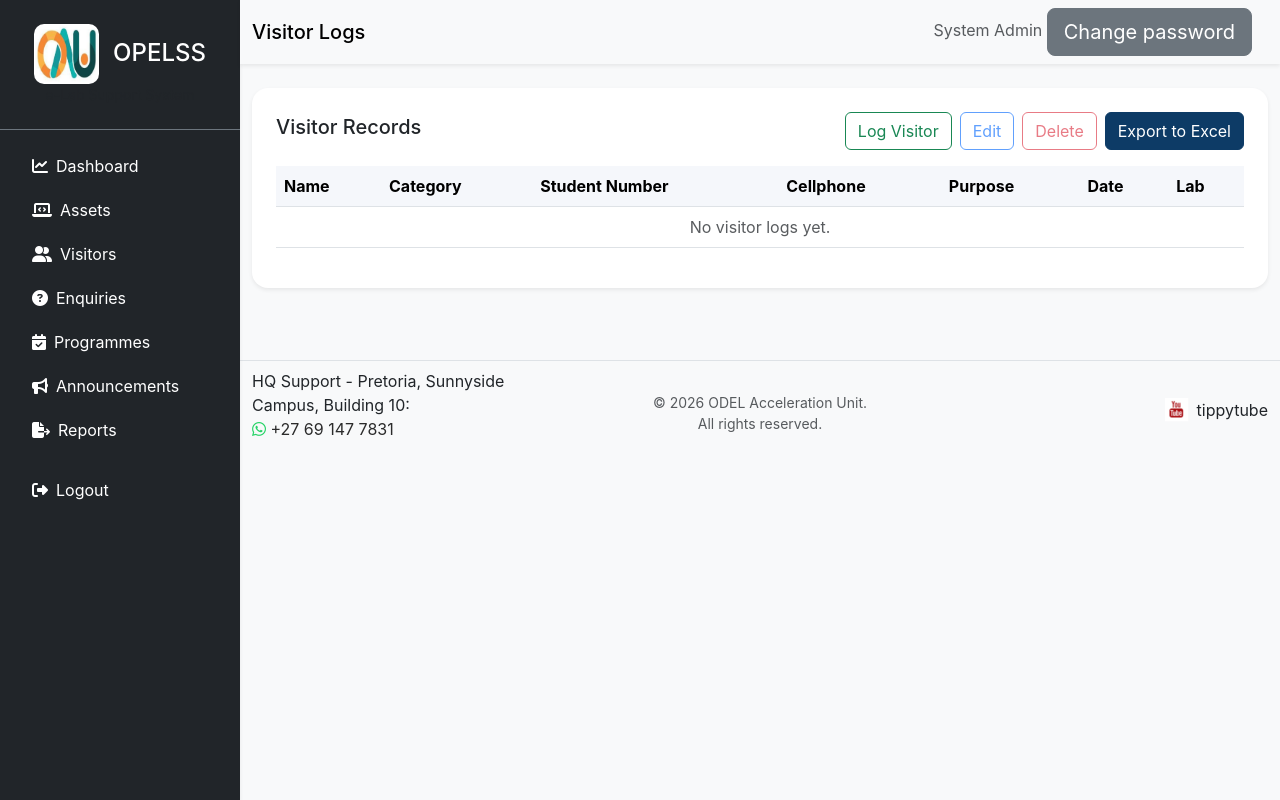
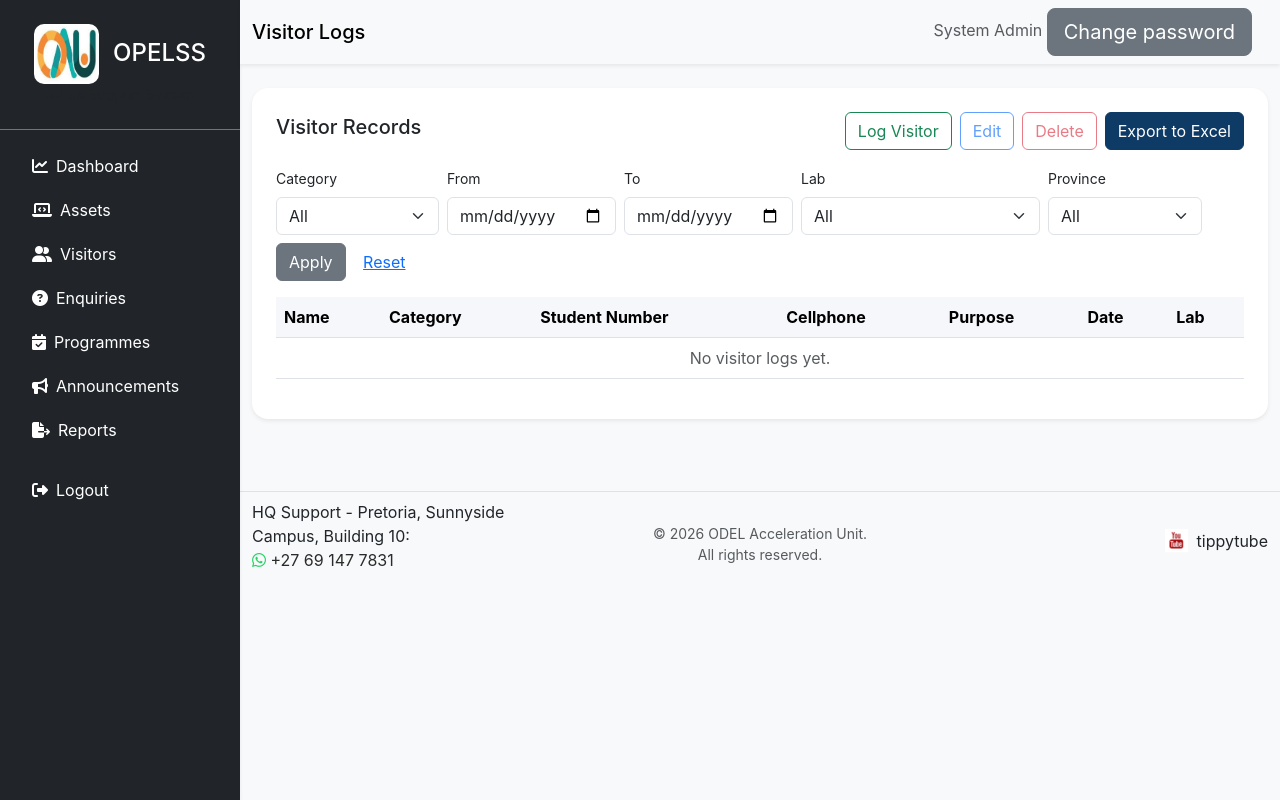
Before and after one commit to Mbuyelomuremela-lab/OPELSS, a Flask app: page /visitors/ in a window 1280 px wide. Run offline with Flask 3, Linux system fonts and the light colour scheme; a user stored in the database is signed in; data comes from the database, SQL or seed files in the repository; data that the repository does not hold is empty.

Commit message:
Add role-based filters to visitor records
Mirror the Assets filter pattern on the Visitors page. Lab Trainees can
filter by category and visit-date range; Admin and HQ Trainee can also
filter by lab and province. Lab Trainees remain restricted to their own
lab server-side, and injected lab_id/province_id params are ignored for
them. The export carries the active filters, and the date range bounds
are both optional.

Co-Authored-By: Claude Opus 4.8 <noreply@anthropic.com>

```diff
--- a/app/templates/visitors/index.html
+++ b/app/templates/visitors/index.html
@@ -10,9 +10,54 @@ header_title %}Visitor Logs{% endblock %} {% block content %}
           <button class="btn btn-outline-primary" id="visitorEditBtn" type="button" disabled>Edit</button>
           <button class="btn btn-outline-danger" id="visitorDeleteBtn" type="button" disabled>Delete</button>
           {% if current_user.role in ['Admin', 'HQ Trainee'] %}
-          <a class="btn btn-primary" href="{{ url_for('visitors.export') }}">Export to Excel</a>
+          <a class="btn btn-primary" href="{{ url_for('visitors.export', **request.args) }}">Export to Excel</a>
           {% endif %}
         </div>
+      </div>
+      <div class="mb-3">
+        <form id="visitorFiltersForm" method="get" class="row g-2 align-items-end">
+          <div class="col-auto">
+            <label class="form-label small">Category</label>
+            <select name="category" class="form-select">
+              <option value="">All</option>
+              {% for val, label in form.category.choices %}
+              <option value="{{ val }}" {% if selected_category == val %}selected{% endif %}>{{ label }}</option>
+              {% endfor %}
+            </select>
+          </div>
+          <div class="col-auto">
+            <label class="form-label small">From</label>
+            <input type="date" name="date_from" class="form-control" value="{{ selected_date_from }}" />
+          </div>
+          <div class="col-auto">
+            <label class="form-label small">To</label>
+            <input type="date" name="date_to" class="form-control" value="{{ selected_date_to }}" />
+          </div>
+          {% if current_user.role in ['Admin', 'HQ Trainee'] %}
+          <div class="col-auto">
+            <label class="form-label small">Lab</label>
+            <select name="lab_id" class="form-select">
+              <option value="">All</option>
+              {% for lab in labs %}
+              <option value="{{ lab.id }}" {% if selected_lab_id == lab.id %}selected{% endif %}>{{ lab.name }} ({{ lab.province.name }})</option>
+              {% endfor %}
+            </select>
+          </div>
+          <div class="col-auto">
+            <label class="form-label small">Province</label>
+            <select name="province_id" class="form-select">
+              <option value="">All</option>
+              {% for p in provinces %}
+              <option value="{{ p.id }}" {% if selected_province_id == p.id %}selected{% endif %}>{{ p.name }}</option>
+              {% endfor %}
+            </select>
+          </div>
+          {% endif %}
+          <div class="col-auto">
+            <button class="btn btn-secondary" type="submit">Apply</button>
+            <a class="btn btn-link" href="{{ url_for('visitors.index') }}">Reset</a>
+          </div>
+        </form>
       </div>
       <div class="table-responsive">
         <table class="table table-hover align-middle selectable-table" id="visitorsTable">
--- a/app/visitors/routes.py
+++ b/app/visitors/routes.py
@@ -1,3 +1,4 @@
+from datetime import datetime
 from flask import render_template, redirect, url_for, flash, request, send_file, abort, jsonify
 from flask_login import login_required, current_user
 from app.visitors import visitors_bp
@@ -10,24 +11,65 @@ from app.utils import role_required
 from app.extensions import db
 
 
+def _parse_date(value):
+    if not value:
+        return None
+    try:
+        return datetime.strptime(value, "%Y-%m-%d").date()
+    except ValueError:
+        return None
+
+
 @visitors_bp.route("/")
 @login_required
 def index():
+    category = request.args.get("category") or None
+    date_from = _parse_date(request.args.get("date_from"))
+    date_to = _parse_date(request.args.get("date_to"))
+    lab_filter = request.args.get("lab_id", type=int)
+    province_filter = request.args.get("province_id", type=int)
+
+    query = Visitor.query.join(Lab)
+
     if current_user.role == "Lab Trainee":
         if not current_user.assigned_lab:
             flash("You are not assigned to a lab yet.", "warning")
             return redirect(url_for("dashboard.home"))
-        visitors = Visitor.query.filter_by(lab_id=current_user.assigned_lab_id).order_by(Visitor.visit_date.desc()).all()
+        query = query.filter(Visitor.lab_id == current_user.assigned_lab_id)
     else:
-        visitors = Visitor.query.order_by(Visitor.visit_date.desc()).all()
+        if lab_filter:
+            query = query.filter(Visitor.lab_id == lab_filter)
+        if province_filter:
+            query = query.filter(Lab.province_id == province_filter)
+
+    if category:
+        query = query.filter(Visitor.category == category)
+    if date_from:
+        query = query.filter(Visitor.visit_date >= date_from)
+    if date_to:
+        query = query.filter(Visitor.visit_date <= date_to)
+
+    visitors = query.order_by(Visitor.visit_date.desc()).all()
 
     labs = Lab.query.order_by(Lab.name).all()
+    provinces = Province.query.order_by(Province.name).all()
     form = VisitorForm()
     form.lab_id.choices = [(lab.id, f"{lab.name} ({lab.province.name})") for lab in labs]
     if current_user.role == "Lab Trainee":
         form.lab_id.data = current_user.assigned_lab_id
 
-    return render_template("visitors/index.html", visitors=visitors, form=form)
+    return render_template(
+        "visitors/index.html",
+        visitors=visitors,
+        form=form,
+        labs=labs,
+        provinces=provinces,
+        selected_category=category,
+        selected_date_from=request.args.get("date_from") or "",
+        selected_date_to=request.args.get("date_to") or "",
+        selected_lab_id=lab_filter,
+        selected_province_id=province_filter,
+    )
 
 
 @visitors_bp.route("/create", methods=["POST"])
@@ -83,7 +125,16 @@ def export():
         abort(403)
     province_id = request.args.get("province_id", type=int)
     lab_id = request.args.get("lab_id", type=int)
-    buffer = export_visitors_excel(province_id=province_id, lab_id=lab_id)
+    category = request.args.get("category") or None
+    date_from = _parse_date(request.args.get("date_from"))
+    date_to = _parse_date(request.args.get("date_to"))
+    buffer = export_visitors_excel(
+        province_id=province_id,
+        lab_id=lab_id,
+        category=category,
+        date_from=date_from,
+        date_to=date_to,
+    )
     return send_file(
         buffer,
         as_attachment=True,
```
Also changed, not shown: app/visitors/services.py (+7 -1 lines).
